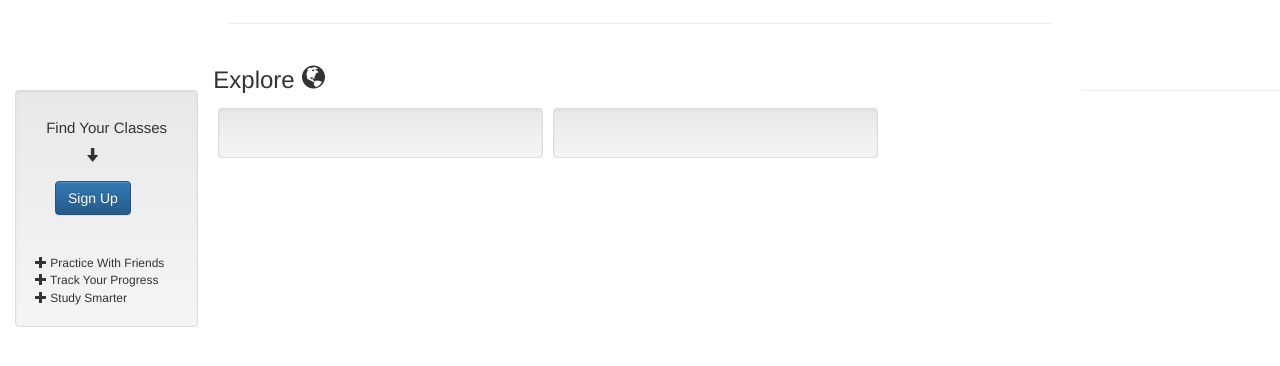
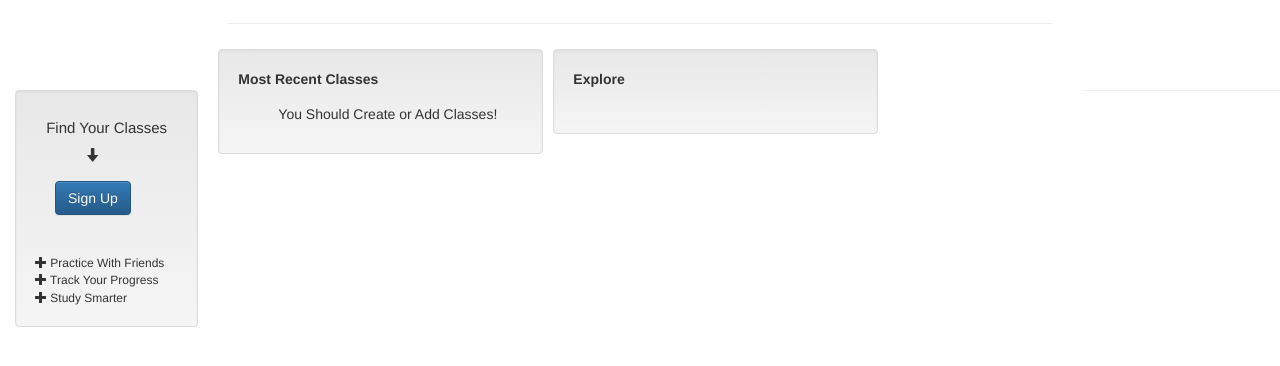
Before and after one commit to ek169/sparquiz, a Python web app: template templates/index.html in a window 1280 px wide. Shown: the part 51-417 px from the top of the page. Run offline with Jinja, Linux system fonts and the light colour scheme; the template is opened without the code that fills it, so the values that code supplies are empty; some libraries are stand-ins or nearby versions.

Commit message:
fixed ajax issue with adding class

```diff
--- a/css/styles.css
+++ b/css/styles.css
@@ -14,6 +14,10 @@ h1.page-header {
 #exploreIndex {
     text-align: left;
 
+}
+
+.index-class-header {
+    padding-bottom: 10px;
 }
 
 div.sidebar.col-md-2 {
--- a/js/addClass.js
+++ b/js/addClass.js
@@ -1,18 +1,18 @@
 $(document).ready(function() {
     $("#add-class").click(function(e){
-        var url = $(this).attr("href");
-        var addDiv = $("#add-class-div");
-
+        e.preventDefault();
+        var aElement = $(this).find("a");
+        var url = aElement.attr("href");
         $.ajax({
-            type: "GET",
+            dataType: "text json",
+            data: JSON.stringify({'answer': 'add'}),
+            type: "POST",
             url: url,
-            dataType: "text json",
-            }).done(function(msg) {
-                addDiv.replaceWith("<span><a>" + msg + "</a></span>")
+            }).done(function() {
+                $(aElement).replaceWith("<a>Request Sent!</a>")
             }).fail(function(){
                 alert("Your response wasn't recorded");
             });
-        e.preventDefault;
     });
 });
 
@@ -32,7 +32,7 @@ $(document).on('click',':submit',function(e) {
             dataType: "text json",
             data: JSON.stringify({"uid": uid, "answer": answer}),
                 }).done(function(msg) {
-                    formDiv.replaceWith("<span><a>Got It!</a></span>")
+                    formDiv.replaceWith("<div><span><a>Got It!</a></span></div>")
                 }).fail(function(){
                     alert("Your response wasn't recorded");
                 });
--- a/js/viewingOtherUsersClass.js
+++ b/js/viewingOtherUsersClass.js
@@ -2,4 +2,4 @@ $(document).ready(function() {
     var statsDiv = $("#stats-side-div");
     statsDiv.html('<a><span>If you want to request access to this class use the "Add Class" button under classes</span></a>');
     return false;
-}
+});
--- a/templates/base.html
+++ b/templates/base.html
@@ -17,7 +17,6 @@
     <script src="/js/form.js"></script>
     <script src="/js/signup.js"></script>
     <script src="/js/setview.js"></script>
-    <script src="/js/addClass.js"></script>
 </head>
 <body>
 
@@ -45,8 +44,7 @@
         <div class="sidebar col-md-2">
             <ul class="nav nav-stacked affix">
                 <li><a href="/">Recent Activity</a></li>
-                <li class="hover"><a href="/{{current_user.username}}">Classes</a>
-                </li>
+                <li class="hover"><a href="/{{current_user.username}}">Classes</a></li>
                         {% if class_obj %}
                             {% if current_id in class_obj.other_users %}
                                 {% if user_requests %}
@@ -55,7 +53,7 @@
                                     {% for u in user_requests %}
                         <div id="{{u.username}}div">
                             <li><a href="/{{u.username}}div">{{u.username}} </a>
-                                <form name="userAddForm" id="{{u.username}}" method="post" action="/{{current_user.username}}/{{class_obj.name}}/add">
+                                <form name="userAddForm" id="{{u.username}}" method="post" action="/{{current_user.username}}/{{class_obj.name}}/add-user">
                                     <input type="hidden" value="{{u.key().id()}}" name="uid"/>
                                     <button class="btn btn-default btn-circle" type="submit" value="Allow" name="answer"><span class="glyphicon glyphicon-ok"></span></button>
                                     <button id="btnDeny" class="btn btn-default btn-circle" type="submit" value="Deny" name="answer"><span class="glyphicon glyphicon-remove"></span></button>
@@ -68,11 +66,11 @@
                                 {% endif %}
                             {% else %}
                                 {% if have_requested %}
-                <li><a href="#">Request Already Sent</a></li>
+                <li><a href="#">Request Sent!</a></li>
                                 {% else %}
-                <div id="add-class-div">
-                    <li id="add-class"><a href="/{{user_creator.username}}/{{class_obj.name}}/add">Add Class</a></li>
-                </div>
+                    <li id="add-class" class="hover">
+                        <a href="/{{user_creator.username}}/{{class_obj.name}}/add-class">Add Class</a>
+                    </li>
                                 {% endif %}
                             {% endif %}
                     {% endif %}
@@ -131,7 +129,7 @@
                     </li>
                     <li>
                                 {% if set_obj %}
-                        <li class="hover"><a href="/{{current_user.username}}/{{class_obj.name}}/{{set_obj.name}}">{{set_obj.name}} <span class="glyphicon glyphicon-chevron-down"></a>
+                    <li class="hover"><a href="/{{current_user.username}}/{{class_obj.name}}/{{set_obj.name}}">{{set_obj.name}} <span class="glyphicon glyphicon-chevron-down"></span></a>
                             <ul>
                                 <li><a href="/{{current_user.username}}/{{class_obj.name}}/{{set_obj.name}}/new-question/">New Question</a></li>
                         <li><a href="/{{current_user.username}}/{{class_obj.name}}/{{set_obj.name}}/practice/">Practice Set</a></li>
--- a/templates/editclassview.html
+++ b/templates/editclassview.html
@@ -19,5 +19,5 @@
 {% else %}
     <span>There are no sets in this class</span>
 {% endif %}
-
+<script src="/js/addClass.js"></script>
 {% endblock %}
--- a/templates/index.html
+++ b/templates/index.html
@@ -1,21 +1,32 @@
 {% extends 'base.html' %}
 {% block content %}
 <div class="row">
-    <div >
-        <h3 id="exploreIndex" class="h3">Explore <span class="glyphicon glyphicon-globe"></span></h3>
-    </div>
+
     <div class="col-md-4 well left">
+        <label class="index-class-header">
+            Most Recent Classes
+        </label>
         <ul>
+        {% if user_classes %}
             {% for c in user_classes %}
-                <li><a href="/{{current_user.username}}/{{c.name}}">{{c.name}}</a></li>
+            <li><a href="/{{current_user.username}}/{{c.name}}">{{c.name}}</a></li>
             {% endfor %}
+        {% else %}
+            <p class="danger">You Should Create or Add Classes!</p>
+         {% endif %}
         </ul>
+
     </div>
     <div class="col-md-4 well right">
+        <label class="index-class-header">
+            Explore
+        </label>
         <ul>
+        {% if the_classes %}
             {% for c in the_classes %}
-                <li><a href="/{{c.user_creator.username}}/{{c.name}}">{{c.name}}</a></li>
+            <li><a href="/{{c.user_creator.username}}/{{c.name}}">{{c.name}}</a></li>
             {% endfor %}
+        {% endif %}
         </ul>
     </div>
 </div>
```
Also changed, not shown: main.py (+6 -3 lines), templates/classview.html (+12 -8 lines), templates/flash-cards.html (added, +17 -0 lines), 1 other file.
